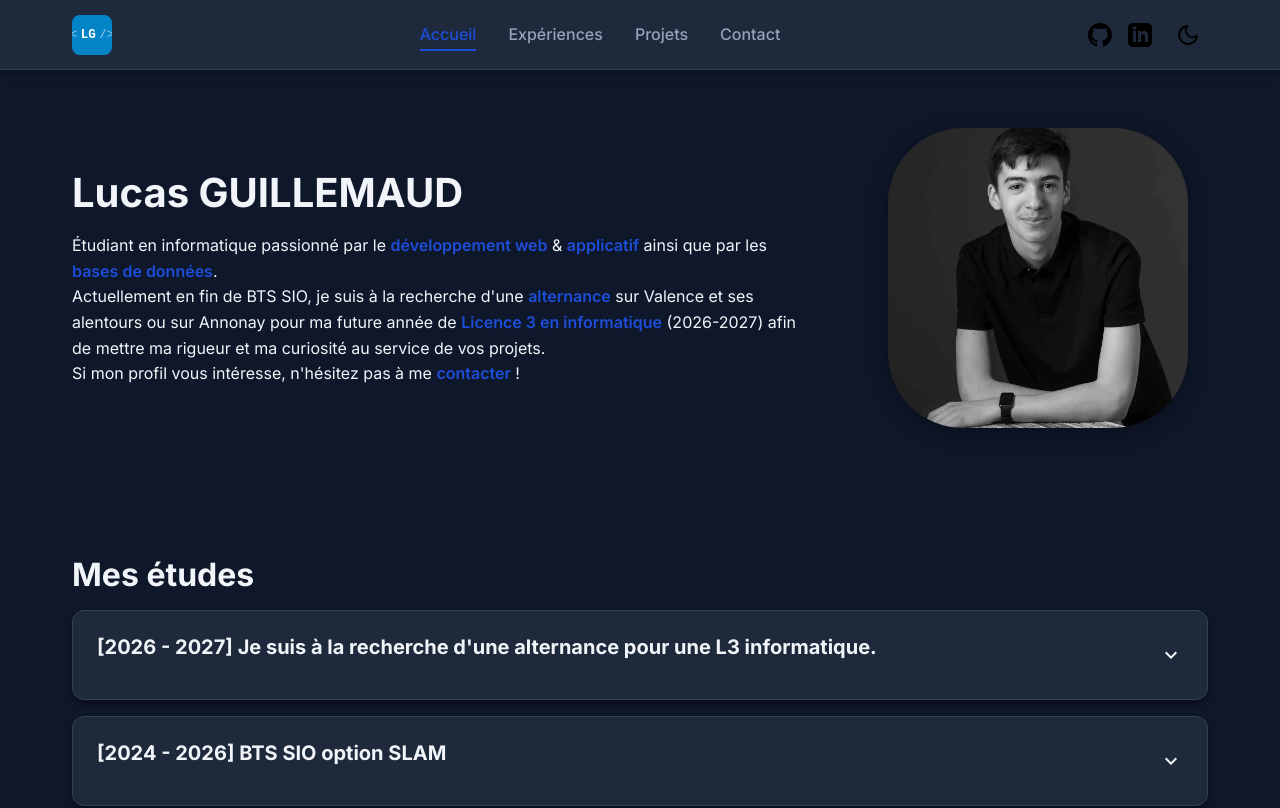
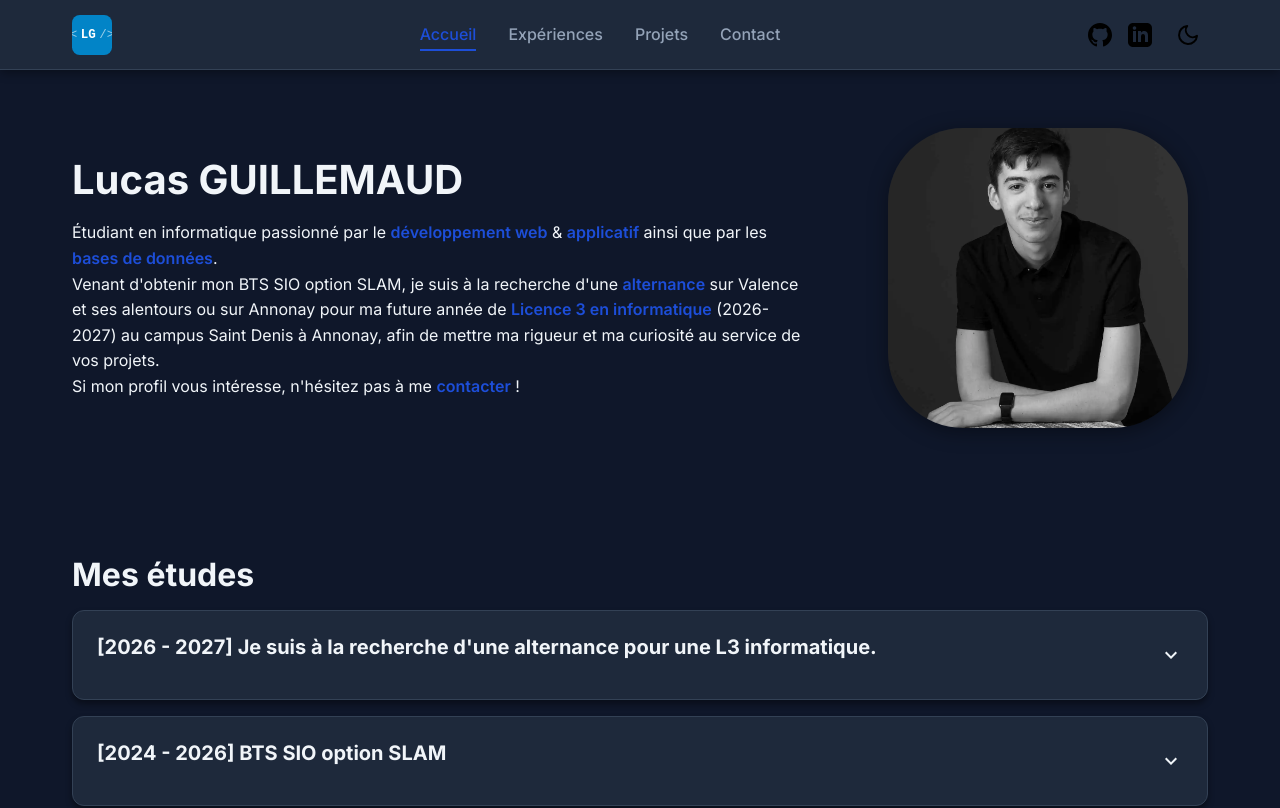
Before and after one commit to Luk-26/portfolio, an Angular app: page / in a window 1280 px wide. Shown: the top 808 px of the page. Built offline with nearby package versions, Linux system fonts and the light colour scheme.

Commit message:
Modif paragraphe présentation

```diff
--- a/src/app/pages/accueil/accueil.html
+++ b/src/app/pages/accueil/accueil.html
@@ -7,9 +7,11 @@
         <p>Étudiant en informatique passionné par le <span class="text-highlight">développement web</span> & <span
                 class="text-highlight">applicatif</span> ainsi que par les <span class="text-highlight">bases de
                 données</span>.<br>
-            Actuellement en fin de BTS SIO, je suis à la recherche d'une <span class="text-highlight">alternance</span>
+            Venant d'obtenir mon BTS SIO option SLAM, je suis à la recherche d'une <span
+                class="text-highlight">alternance</span>
             sur Valence et ses alentours ou sur Annonay pour ma future année de <span class="text-highlight">Licence 3
-                en informatique</span> (2026-2027) afin de mettre ma rigueur et ma curiosité au service de vos projets.
+                en informatique</span> (2026-2027) au campus Saint Denis à Annonay, afin de mettre ma rigueur et ma
+            curiosité au service de vos projets.
             <br>Si mon profil vous intéresse, n'hésitez pas à me <a routerLink="/contact"
                 class="text-highlight">contacter</a> !
         </p>
```
